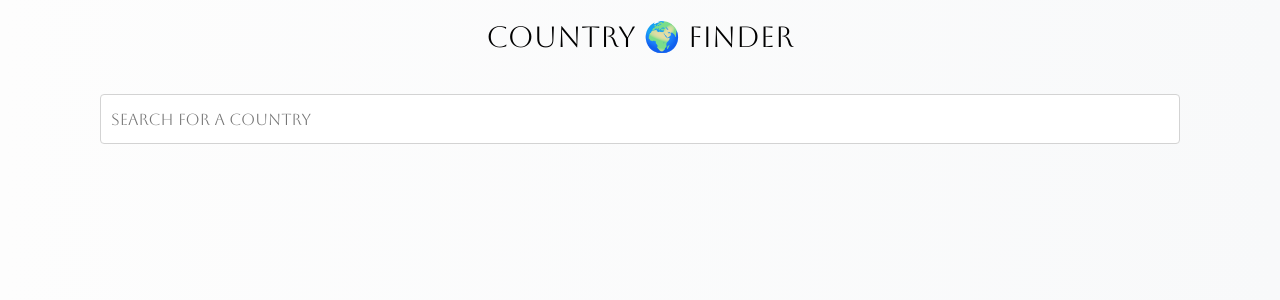
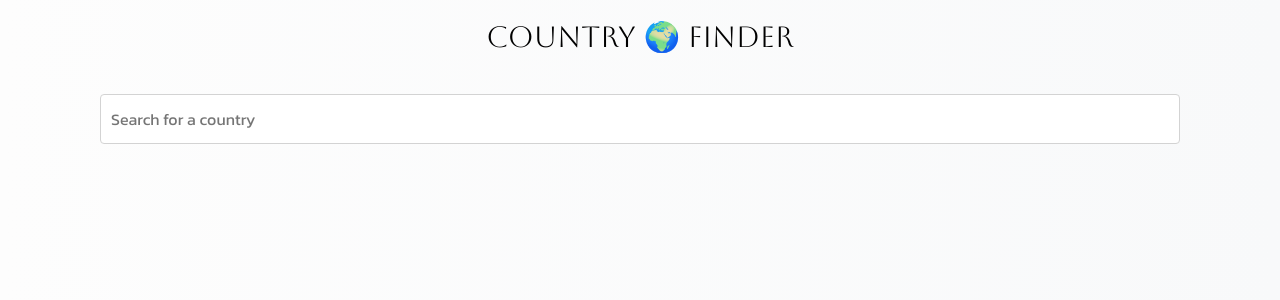
Before and after one commit to Bar-Barina/country-finder, a Next.js app: page / in a window 1280 px wide. Shown: the top 300 px of the page. Built offline with nearby package versions, Linux system fonts and the light colour scheme; no server answers.

Commit message:
added base font for the app

```diff
--- a/src/app/assets/styles/basics/_base.scss
+++ b/src/app/assets/styles/basics/_base.scss
@@ -3,7 +3,7 @@
 }
 
 html {
-  font-family: aboreto-regular;
+  font-family: kanit;
   font-size: 16px;
   scroll-behavior: smooth;
 }
--- a/src/app/assets/styles/components/_appHeader.scss
+++ b/src/app/assets/styles/components/_appHeader.scss
@@ -1,8 +1,7 @@
 .app-header-container {
   text-align: center;
   font-size: 25px;
-  //   background: linear-gradient(to right, #dce7f8, #eeeded);
-  //   box-shadow: rgba(0, 0, 0, 0.16) 0px 1px 4px;
   padding: 20px;
-  font-weight: bold;
+  font-weight: bolder;
+  font-family: aboreto;
 }
--- a/src/app/assets/styles/setup/_typography.scss
+++ b/src/app/assets/styles/setup/_typography.scss
@@ -1,4 +1,8 @@
 @font-face {
-  font-family: aboreto-regular;
+  font-family: aboreto;
   src: url('../../fonts/Aboreto-Regular.ttf');
 }
+@font-face {
+  font-family: kanit;
+  src: url('../../fonts/Kanit-Regular.ttf');
+}
```
Also changed, not shown: src/app/assets/fonts/Kanit-Regular.ttf (added).
